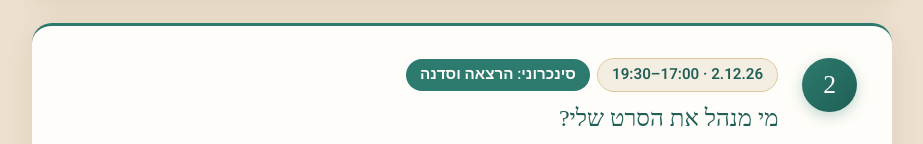
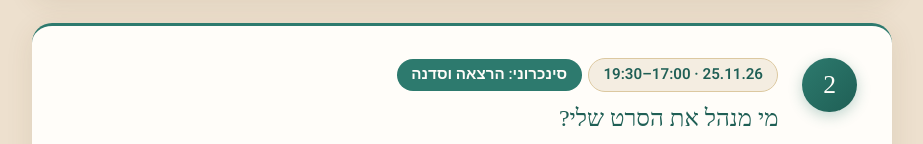
Before and after one commit to yaelnezer/binat-halev-morim-nov-2026, a plain HTML site: page index.html in a window 1280 px wide. Shown: the part 5834-5978 px from the top of the page, without its empty margins (178-1101 px from the left). Drawn offline with Linux system fonts and the light colour scheme; a web font is replaced by a local one.

Commit message:
Update lesson date: 2.12.26 -> 25.11.26
Co-Authored-By: Claude Opus 5.5 <noreply@anthropic.com>

```diff
--- a/index.html
+++ b/index.html
@@ -495,7 +495,7 @@ img{max-width:100%;display:block;}
         <div class="lesson-num">2</div>
         <div class="lesson-body">
           <div class="tag-row">
-            <span class="lesson-tag">2.12.26 · 17:00–19:30</span>
+            <span class="lesson-tag">25.11.26 · 17:00–19:30</span>
             <span class="lesson-type">סינכרוני: הרצאה וסדנה</span>
           </div>
           <h3 class="lesson-title">מי מנהל את הסרט שלי?</h3>
```
